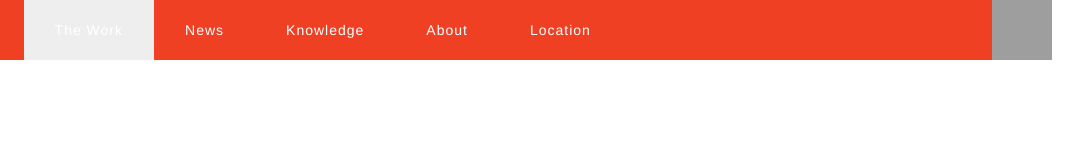
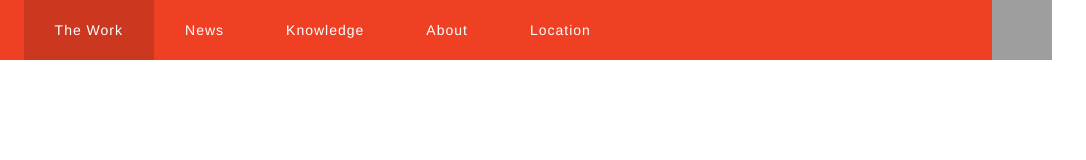
Before and after one commit to mmsoudi/bbdo_bd, a plain HTML site: page index.html in a window 1280 px wide. In both pictures the pointer is over the link "The Work". Shown: the full height of the page, 194-1280 px from the left. Drawn offline with Linux system fonts and the light colour scheme; grey boxes are pictures that could not be loaded.

Commit message:
nav link hover

```diff
--- a/assets/css/style.css
+++ b/assets/css/style.css
@@ -62,6 +62,9 @@ body{
 	text-transform: capitalize;
 	transition: background-color 0.4s, color 0.2s;
 	-webkit-transition: background-color 0.4s, color 0.4s;
+}
+.main-nav ul li a:hover{
+	background-color: rgba(0,0,0,0.15);
 }
 /*navbar main ends*/
 
```
